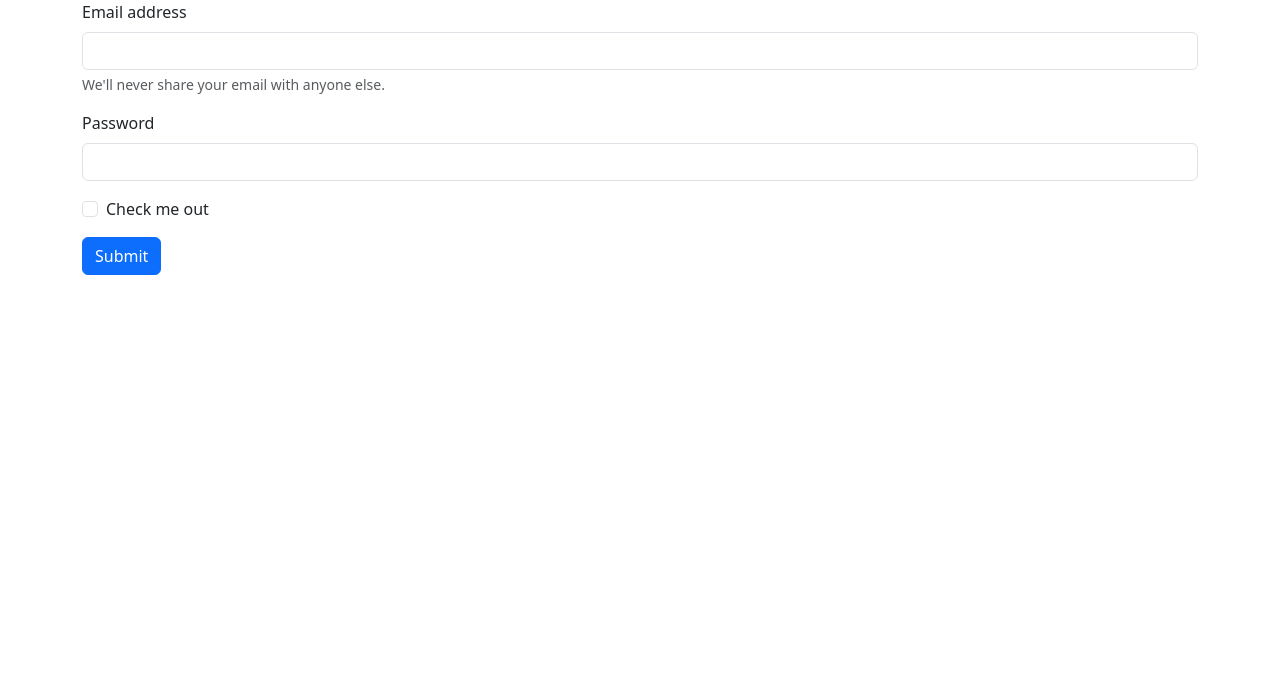
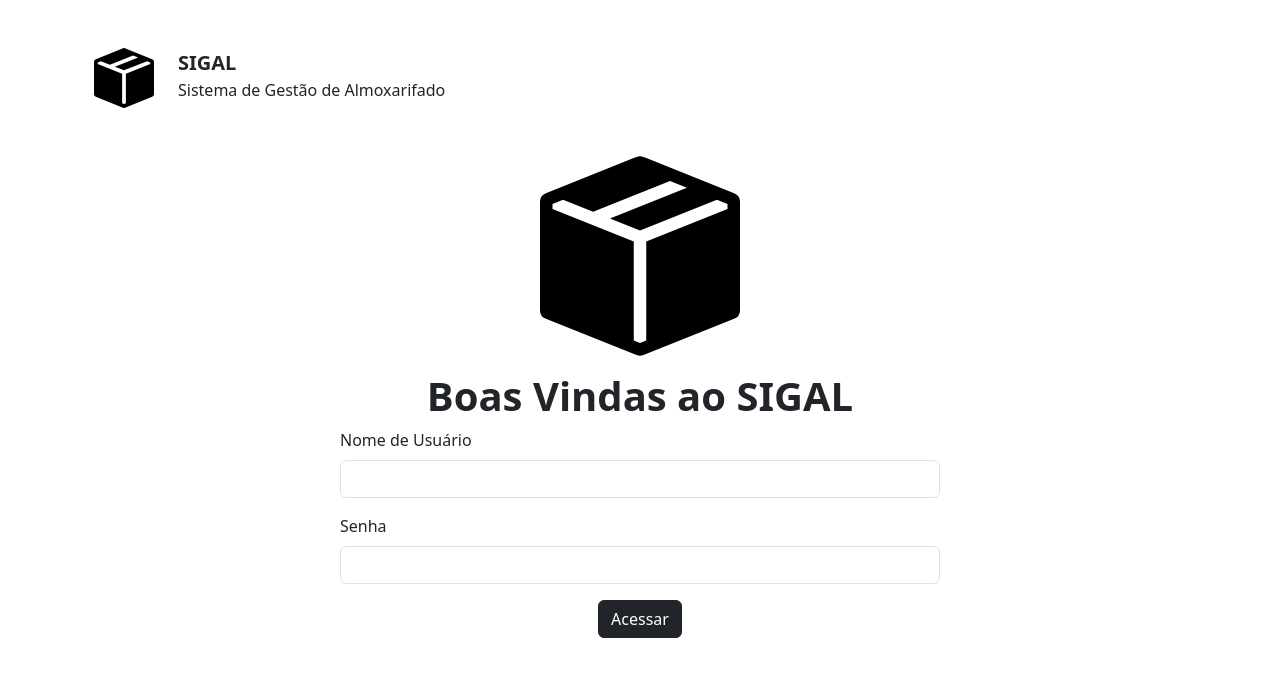
Before and after one commit to Maygriev/SIGAL, a Django app: page / in a window 1280 px wide. Shown: the top 677 px of the page. Run offline with Django 5.2, Linux system fonts and the light colour scheme; some libraries are stand-ins or nearby versions.

Commit message:
Atualizando a Tela de Login

```diff
--- a/templates/estoque/index.html
+++ b/templates/estoque/index.html
@@ -7,7 +7,6 @@
         <meta name="viewport" content="width=device-width, initial-scale=1, shrink-to-fit=no">
         <meta name="description" content="">
         <meta name="author" content="">
-        <!-- Adicionar o ícone do SIGAL dps box-seam-fill -->
         <link rel="icon" type="image/x-icon" href="{% static '/assets/images/favicon-sigal.svg' %}">
 
         <!-- Adicionar o block title quando for criar os templates automáticos -->
@@ -16,26 +15,39 @@
         {% load bootstrap5 %}
         {% bootstrap_css %}
         {% bootstrap_javascript %}
-
     </head>
 
     <body>
-        <div class="container">
-            <form>
+        <div class="container-sm">
+            <header>
+                <div class="container mt-5 mb-5">
+                    <div class="row">
+                        <div class="col-sm-auto">
+                            <img src="{% static '/assets/images/logo-sigal.svg' %}" style="max-height: 60px; max-width: 60px;">
+                        </div>
+                        <div class="col">
+                            <span class="fs-5 fw-bold">SIGAL<br/></span>
+                            <span class="fs-6">Sistema de Gestão de Almoxarifado</span>
+                        </div>
+                    </div>
+                </div>
+            </header>
+            <form class="mx-auto" style="max-width: 600px;">
+                <div class="mb-3 mt-3 mx-auto" style="max-width: 200px;">
+                    <img src="{% static '/assets/images/logo-sigal.svg' %}">
+                </div>
+                <h1 class="text-center fw-bold">Boas Vindas ao SIGAL</h1>
                 <div class="mb-3">
-                    <label for="exampleInputEmail1" class="form-label">Email address</label>
-                    <input type="email" class="form-control" id="exampleInputEmail1" aria-describedby="emailHelp">
-                    <div id="emailHelp" class="form-text">We'll never share your email with anyone else.</div>
+                    <label for="InputLogin" class="form-label">Nome de Usuário</label>
+                    <input type="text" class="form-control" id="InputLogin">
                 </div>
                 <div class="mb-3">
-                    <label for="exampleInputPassword1" class="form-label">Password</label>
-                    <input type="password" class="form-control" id="exampleInputPassword1">
+                    <label for="InputPassword" class="form-label">Senha</label>
+                    <input type="password" class="form-control" id="InputPassword">
                 </div>
-                <div class="mb-3 form-check">
-                    <input type="checkbox" class="form-check-input" id="exampleCheck1">
-                    <label class="form-check-label" for="exampleCheck1">Check me out</label>
+                <div class="mb-3 text-center">
+                    <button type="submit" class="btn btn-dark">Acessar</button>
                 </div>
-                <button type="submit" class="btn btn-primary">Submit</button>
             </form>
         </div>
     </body>
```
Also changed, not shown: setup/static/assets/images/logo-sigal.svg (added).
